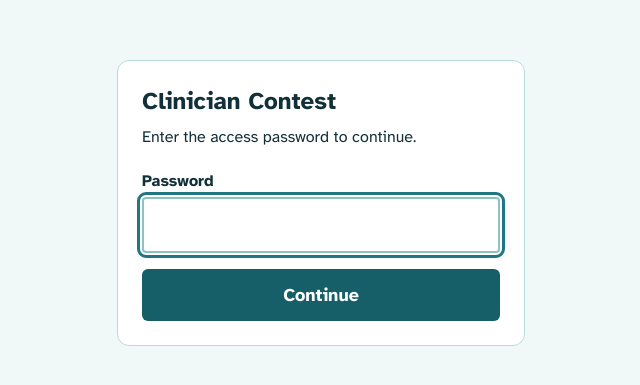
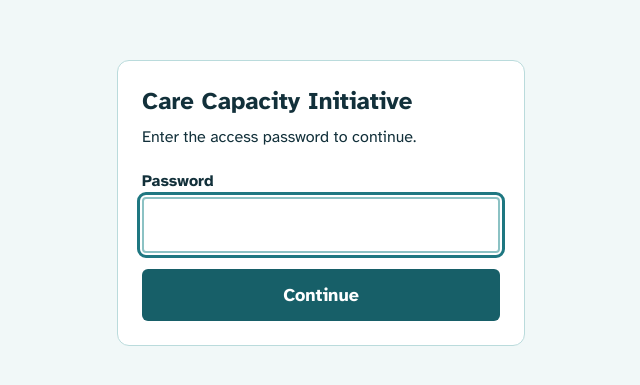
Before and after one commit to jessiechen12345/clinician-contest-dashboard, a Next.js app: page /login in a window 1280 px wide. Shown: the part 197-582 px from the top of the page, without its empty margins (319-959 px from the left). Built offline with nearby package versions, Linux system fonts and the light colour scheme.

Commit message:
Update title from 'Clinician Contest' to 'Care Capacity Initiative'

```diff
--- a/src/app/login/page.tsx
+++ b/src/app/login/page.tsx
@@ -31,7 +31,7 @@ export default function LoginPage() {
   return (
     <main className="mx-auto flex min-h-screen max-w-md flex-col justify-center px-5">
       <form onSubmit={submit} className="rounded-xl border border-teal-200 bg-white p-6">
-        <h1 className="text-2xl font-bold">Clinician Contest</h1>
+        <h1 className="text-2xl font-bold">Care Capacity Initiative</h1>
         <p className="mt-2">Enter the access password to continue.</p>
         <label htmlFor="pw" className="mt-5 block font-bold">Password</label>
         <input
```
